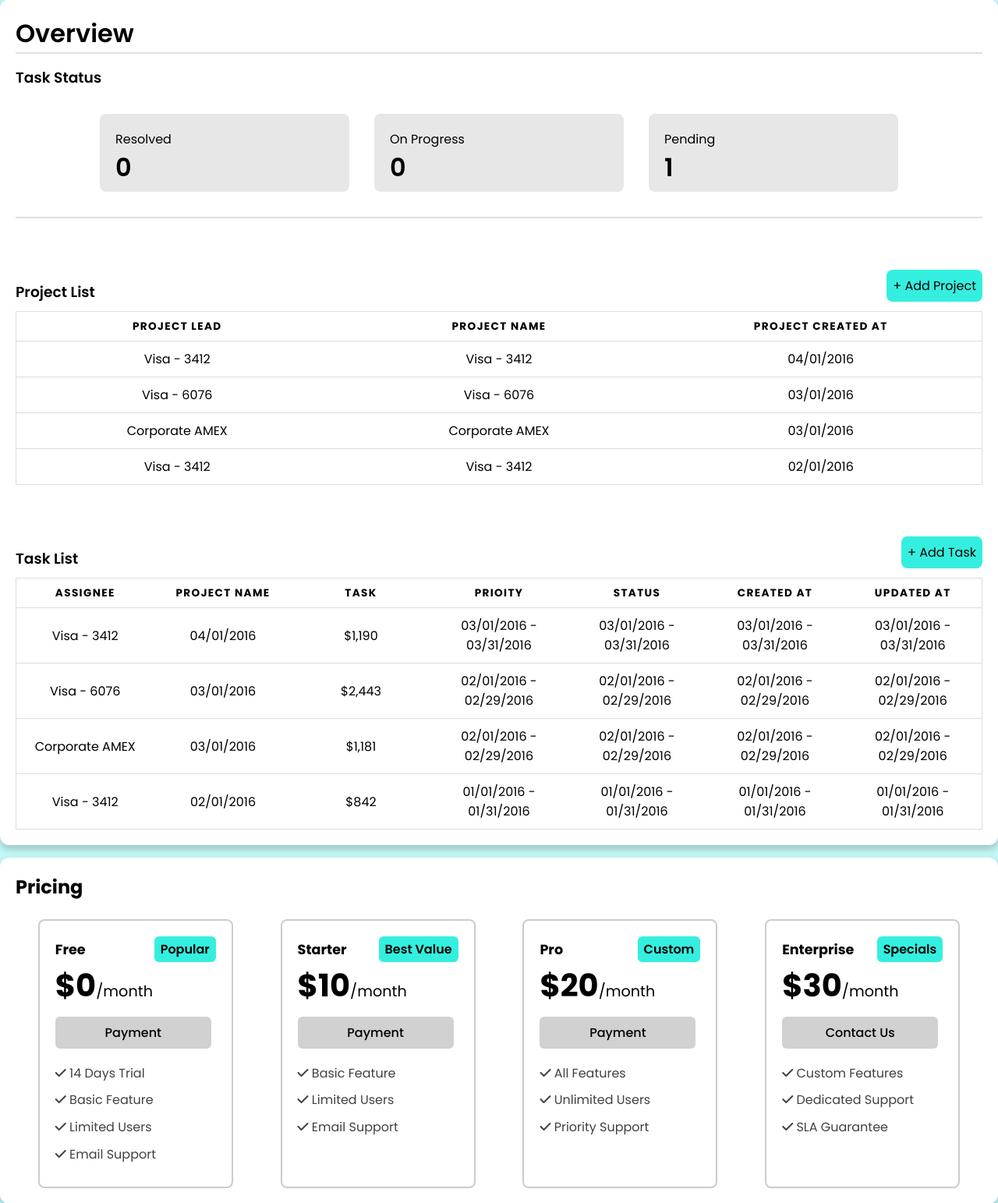
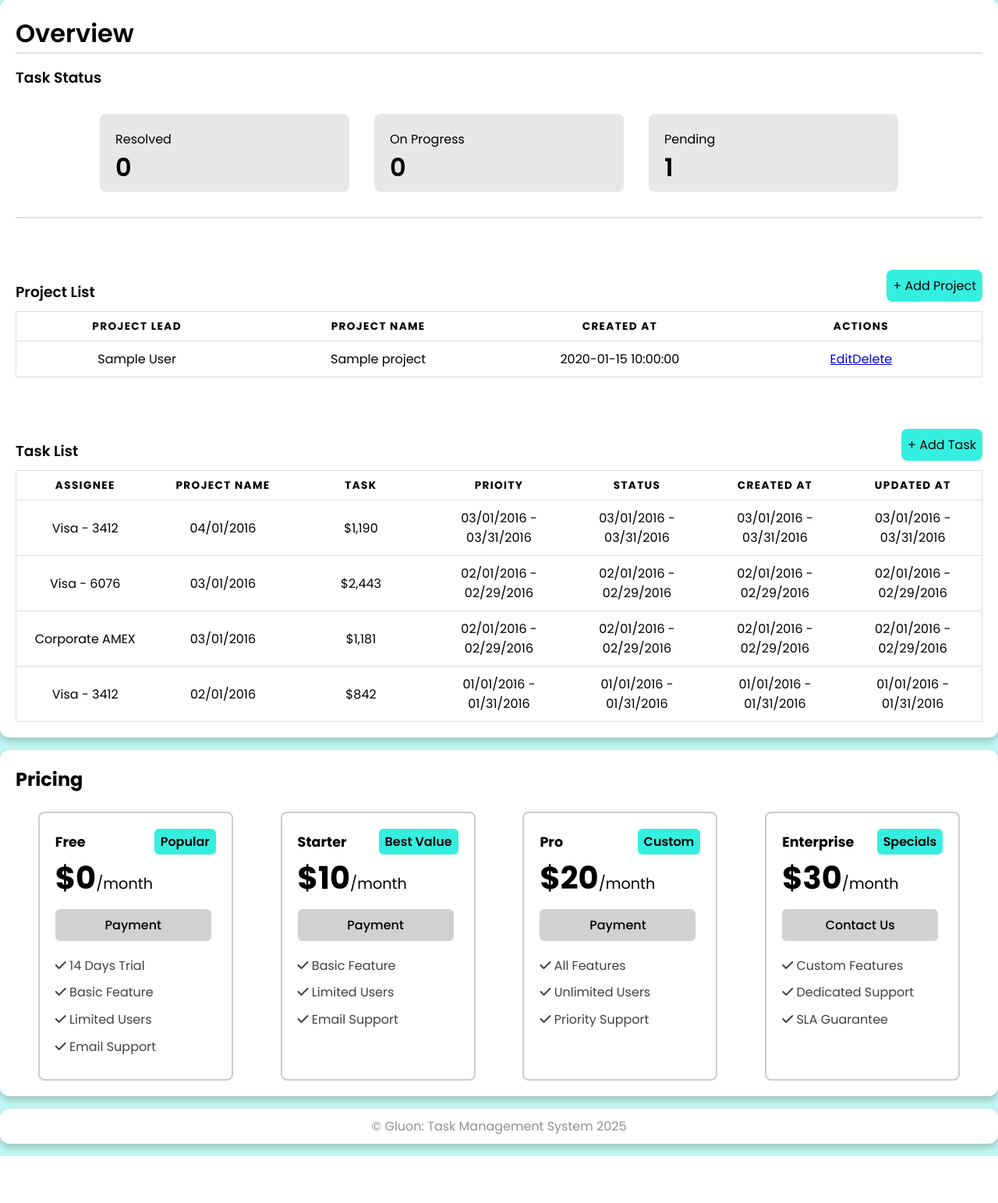
Before and after one commit to rafiizzaturohman/GluonTMS, a PHP site: page /page/dashboard.php in a window 1280 px wide. Shown: the part 116-1659 px from the top of the page at 78% size. After the commit the page ends 1599 px from the top, so only its background shows below. Run offline with PHP 8.4, Linux system fonts and the light colour scheme; the visitor is signed in with stand-in values (Sample User, id 1); tables that the repository leaves empty hold one stand-in row (values such as "Sample post").

Commit message:
GluonTMS

```diff
--- a/page/dashboard.php
+++ b/page/dashboard.php
@@ -1,11 +1,15 @@
 <?php
 session_start();
 include('../routes/routes.php');
+include('../routes/project-routes.php');
 
 if (!isset($_SESSION['email'])) {
     header("Location: ../index.php");
     exit();
 }
+
+$projects = getProjects();
+// $task = getTasks();
 
 $priceListJsonPath = '../lib/json/priceList.json';
 
@@ -90,30 +94,24 @@ $priceList = json_decode(file_get_contents($priceListJsonPath), true);
                         <tr>
                             <th scope="col">Project Lead</th>
                             <th scope="col">Project Name</th>
-                            <th scope="col">Project Created At</th>
+                            <th scope="col">Created At</th>
+                            <th scope="col">Actions</th>
                         </tr>
                     </thead>
                     <tbody>
-                        <tr>
-                            <td scope="row" data-label="Account">Visa - 3412</td>
-                            <td scope="row" data-label="Account">Visa - 3412</td>
-                            <td data-label="Due Date">04/01/2016</td>
-                        </tr>
-                        <tr>
-                            <td scope="row" data-label="Account">Visa - 6076</td>
-                            <td scope="row" data-label="Account">Visa - 6076</td>
-                            <td data-label="Due Date">03/01/2016</td>
-                        </tr>
-                        <tr>
-                            <td scope="row" data-label="Account">Corporate AMEX</td>
-                            <td scope="row" data-label="Account">Corporate AMEX</td>
-                            <td data-label="Due Date">03/01/2016</td>
-                        </tr>
-                        <tr>
-                            <td scope="row" data-label="Acount">Visa - 3412</td>
-                            <td scope="row" data-label="Acount">Visa - 3412</td>
-                            <td data-label="Due Date">02/01/2016</td>
-                        </tr>
+                        <?php
+                        foreach ($projects as $project) {
+                            echo '<tr>';
+                            echo '<td scope="row" data-label="Account">' . htmlspecialchars($project['firstname']) . ' ' . htmlspecialchars($project['lastname']) .  '</td>';
+                            echo '<td scope="row" data-label="Account">'. htmlspecialchars($project['project_name']) .'</td>';
+                            echo '<td data-label="Due Date">' . htmlspecialchars($project['created_at']) . '</td>';
+                            echo '<td>';
+                            echo '<a href="./edit.php?user_id=?">Edit</a>';
+                            echo '<a href="./edit.php?user_id=?">Delete</a>';
+                            echo '</td>';
+                            echo '</tr>';
+                        }
+                        ?>
                     </tbody>
                 </table>
             </div>
--- a/routes/project-routes.php
+++ b/routes/project-routes.php
@@ -1,22 +1,55 @@
 <?php
 
-function getProject() {
+function getProjects()
+{
     $connect = connectToDB();
-    $query = "SELECT users.firstname, users.lastname, projects.project_name, projects.created_at FROM projects INNER JOIN users ON projects.user_id = users.user_id";
 
+    // Check if the connection was successful
+    if ($connect === false) {
+        die('Database connection failed: ' . htmlspecialchars($connect->connect_error));
+    }
+
+    $query = "SELECT users.firstname, users.lastname, projects.project_name, projects.created_at
+              FROM projects
+              INNER JOIN users ON projects.user_id = users.user_id";
+
+    $stmt = $connect->prepare($query);
+    if ($stmt === false) {
+        die('Prepare failed: ' . htmlspecialchars($connect->error));
+    }
+
+    // Execute the statement
+    if (!$stmt->execute()) {
+        die('Execute failed: ' . htmlspecialchars($stmt->error));
+    }
+
+    // Get the result
+    $result = $stmt->get_result();
+
+    // Fetch all results as an associative array
+    $projects = $result->fetch_all(MYSQLI_ASSOC);
+
+    // Free result and close statement
+    $result->free();
+    $stmt->close();
+    $connect->close();
+
+    return $projects;
 }
 
-function addProjects($userId, $projectName) {
+function addProjects($userId, $projectName)
+{
     $connect = connectToDB();
-    $query = "SELECT * FROM users WHERE email = ?";
+    $query = "INSERT INTO projects (project_id, user_id, project_name, created_at) VALUES (?, ?, ?, ?)";
 }
 
-function deleteProject() {
+function deleteProject()
+{
     $connect = connectToDB();
     $query = "DELETE FROM projects WHERE ";
 }
 
-function updateProject() {
+function updateProject()
+{
     $connect = connectToDB();
-
 }
```
